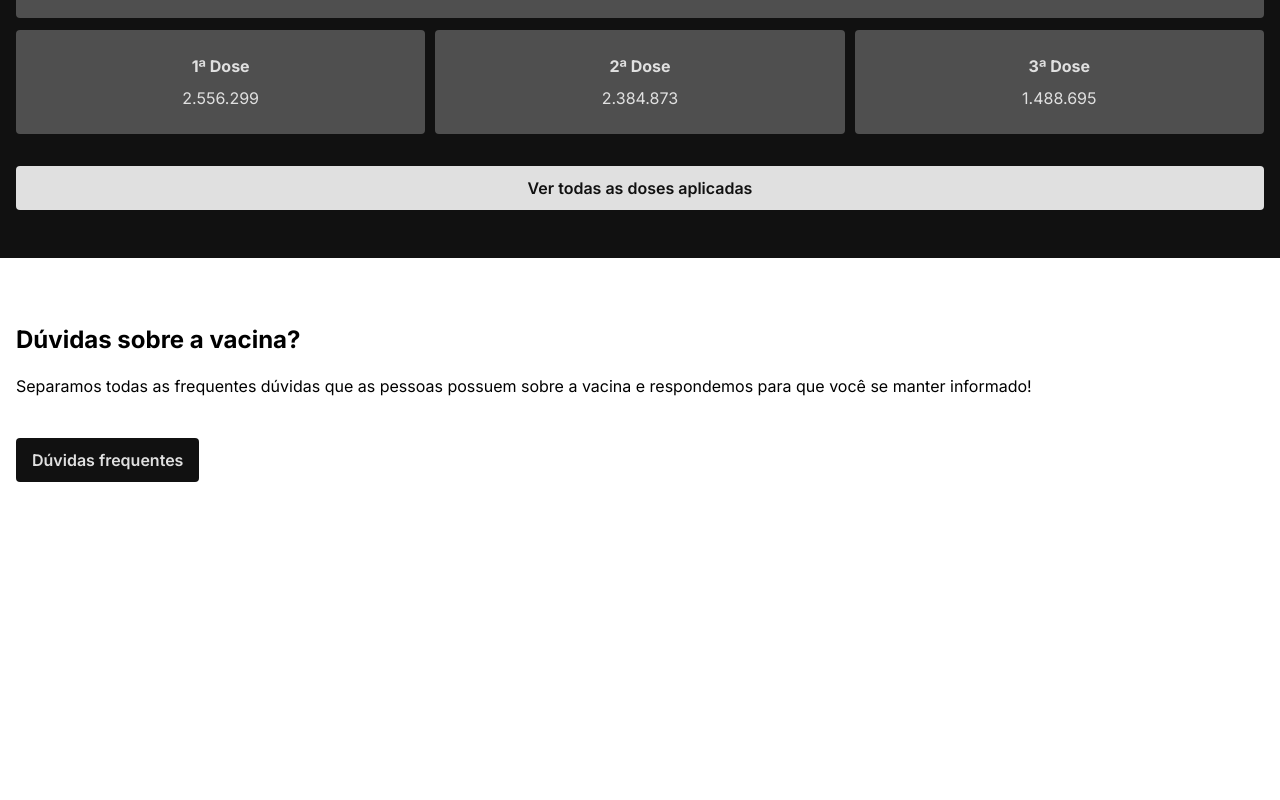
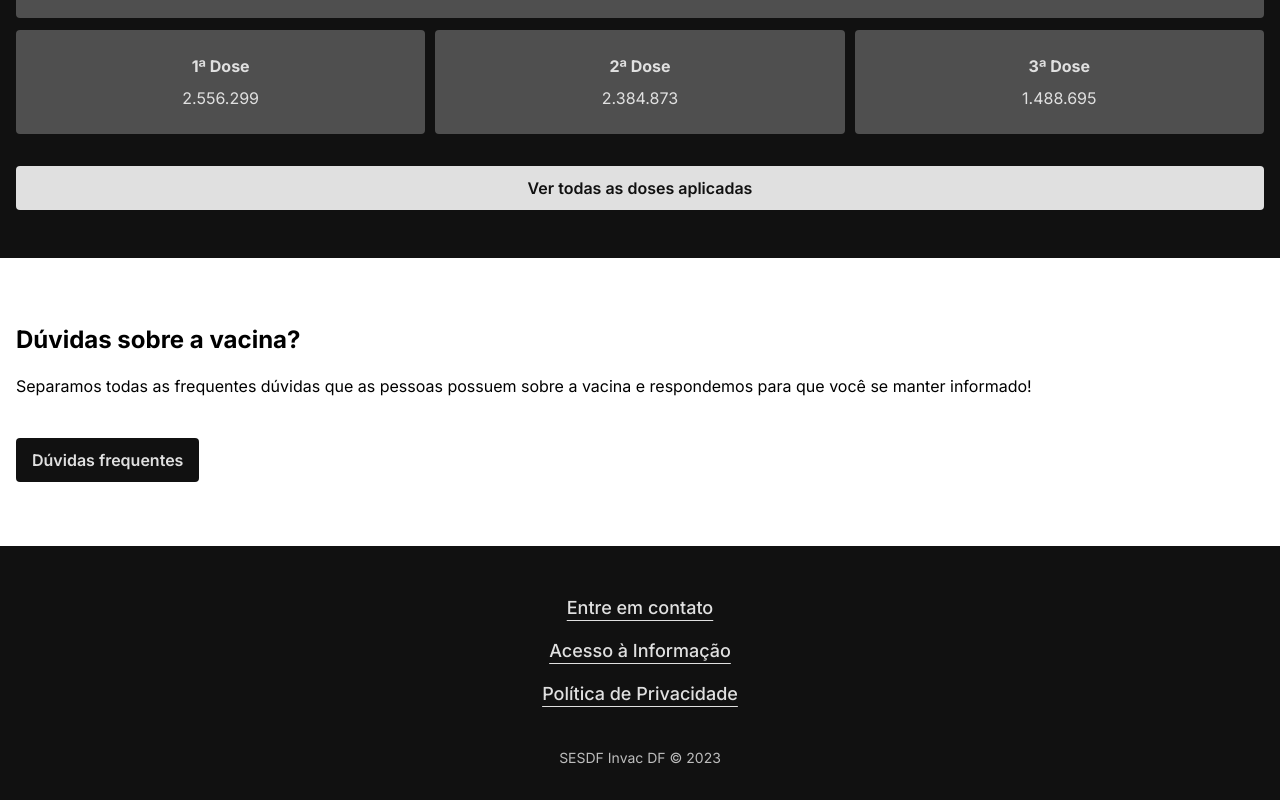
Before and after one commit to webico/invac-df, a Next.js app: page / in a window 1280 px wide. Shown: the part 2117-2917 px from the top of the page. Before the commit the page ends 2663 px from the top, so only its background shows below. Built offline with nearby package versions, Linux system fonts and the light colour scheme.

Commit message:
feat: seção do footer, style: organização de pastas do scss

```diff
--- a/components/Navbar.js
+++ b/components/Navbar.js
@@ -1,5 +1,6 @@
 import Link from 'next/link';
 import { useState } from 'react';
+import UserHelpLinks from './UserHelpLinks';
 
 const Navbar = () => {
   const [menu, setMenu] = useState(false);
@@ -28,15 +29,7 @@ const Navbar = () => {
             <button>Instalar Aplicativo</button>
           </div>
 
-          <ul className="menu-info">
-            <li><Link href='#' className='menu-info__item'>Entre em contato</Link></li>
-            <li><Link href='#' className='menu-info__item'>Acesso à Informação</Link></li>
-            <li><Link href='#' className='menu-info__item'>Política de Privacidade</Link></li>
-          </ul>
-
-          <div className="copyright">
-            <p>SESDF Invac DF © 2023</p>
-          </div>
+          <UserHelpLinks />
         </div>
       </div>
     </header>
--- /dev/null
+++ b/components/UserHelpLinks.js
@@ -0,0 +1,17 @@
+import Link from 'next/link';
+
+const UserHelpLinks = () => {
+  return (
+    <>
+      <ul className="menu-info">
+        <li><Link href='#' className='menu-info__item'>Entre em contato</Link></li>
+        <li><Link href='#' className='menu-info__item'>Acesso à Informação</Link></li>
+        <li><Link href='#' className='menu-info__item'>Política de Privacidade</Link></li>
+      </ul>
+
+      <p className="copyright">SESDF Invac DF © 2023</p>
+    </>
+  );
+};
+
+export default UserHelpLinks;
--- a/pages/index.js
+++ b/pages/index.js
@@ -6,6 +6,7 @@ import path from 'path';
 import { useState } from 'react';
 import DisponiveisLista from '@/components/DisponiveisLista';
 import { addComma } from '@/public/js/globalFunctions';
+import UserHelpLinks from '@/components/UserHelpLinks';
 
 export async function getStaticProps() {
   // eslint-disable-next-line no-undef
@@ -147,6 +148,12 @@ export default function Home(props) {
           <Link href='#' className='btn-principal'>Dúvidas frequentes</Link>
         </div>
       </section>
+
+      <footer>
+        <div className="container">
+          <UserHelpLinks />
+        </div>
+      </footer>
     </>
   );
 }
--- a/scss/GlobalStyles.scss
+++ b/scss/GlobalStyles.scss
@@ -5,7 +5,7 @@ $medium: 500;
 $semi: 600;
 $bold: 700;
 
-@import "tema";
+@import "parts/tema";
 
 html {
   scroll-behavior: smooth;
@@ -66,6 +66,26 @@ button {
   padding-top: 4rem;
 }
 
-@import "navbar";
+.menu-info {
+  li:not(:last-child) {
+    margin-bottom: 1rem;
+  }
+
+  .menu-info__item {
+    font-weight: $medium;
+    color: var(--400);
+    text-decoration: underline;
+    text-underline-offset: .375rem;
+  }
+}
+
+.copyright {
+  color: var(--600);
+  text-align: center;
+  margin-top: 2.5rem;
+  font-size: .875rem;
+}
+
+@import "parts/navbar";
 
 @import "Index";
--- a/scss/_Index.scss
+++ b/scss/_Index.scss
@@ -243,3 +243,5 @@
     color: var(--100);
   }
 }
+
+@import 'parts/footer'
--- /dev/null
+++ b/scss/parts/_footer.scss
@@ -0,0 +1,14 @@
+footer {
+  background: var(--600);
+  padding: 3rem 0 2rem;
+
+  .menu-info .menu-info__item {
+    font-size: 1.125rem;
+    color: var(--100);
+    text-align: center;
+  }
+
+  .copyright {
+    color: var(--200);
+  }
+}
```
Also changed, not shown: scss/parts/_navbar.scss (renamed from scss/_navbar.scss, +0 -19 lines), css/GlobalStyles.min.css, scss/parts/_tema.scss (renamed from scss/_tema.scss), 1 other file (tests, documents, lock files or other folders).
